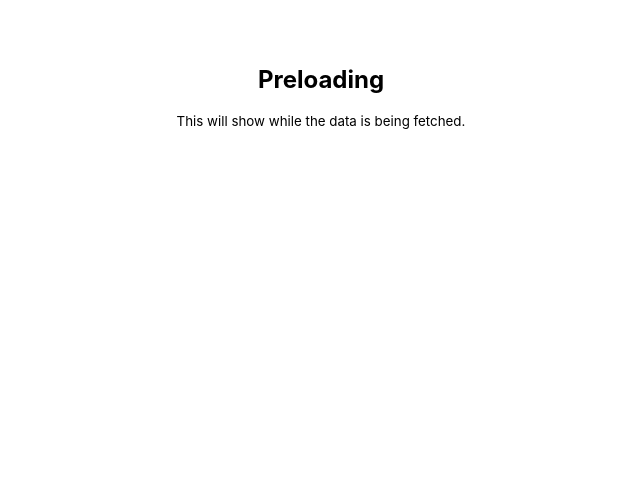
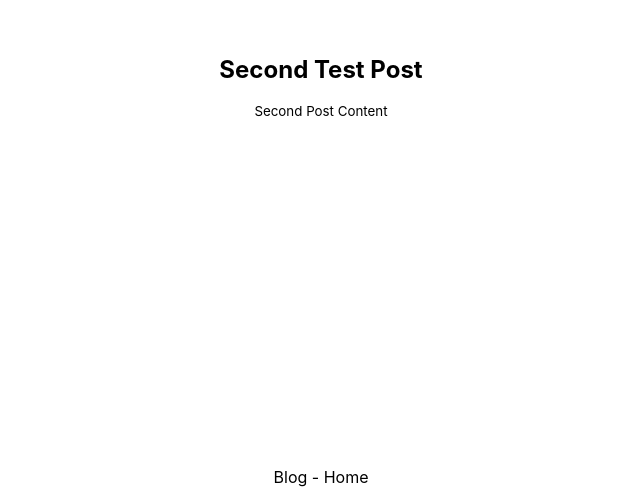
Before and after one commit to shoshin-programmer/nextjs_fundamentals, a Next.js app: page /blog/1 in a window 1280 px wide. Shown: the part 313-800 px from the top of the page, without its empty margins (319-959 px from the left). Built offline with nearby package versions, Linux system fonts and the light colour scheme.

Commit message:
link usage

```diff
--- a/pages/blog/[id].js
+++ b/pages/blog/[id].js
@@ -1,5 +1,6 @@
 import { useRouter } from "next/router";
-import posts from "../../posts.json";
+import Link from "next/link";
+import posts from "../../posts";
 
 const BlogPost = () => {
   const router = useRouter();
@@ -16,11 +17,15 @@ const BlogPost = () => {
           </>
         ) : (
           <>
-            <h2>Preloading</h2>
-            <small>This will show while the data is being fetched.</small>
+            <h2>Preloading or missing data.</h2>
+            <small>
+              This will show while the data is being fetched or when there is no
+              data.
+            </small>
           </>
         )}
       </main>
+      <Link href="/blog">Blog - Home</Link>
     </div>
   );
 };
--- /dev/null
+++ b/posts.js
@@ -0,0 +1,12 @@
+const posts = [
+  {
+    title: "Test Post",
+    content: "Post Content",
+  },
+  {
+    title: "Second Test Post",
+    content: "Second Post Content",
+  },
+]
+
+export default posts;
```
Also changed, not shown: pages/blog.js (+11 -0 lines).
